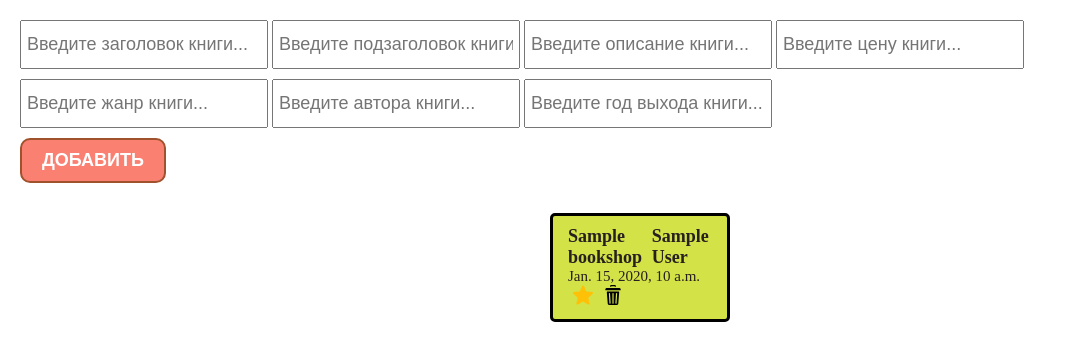
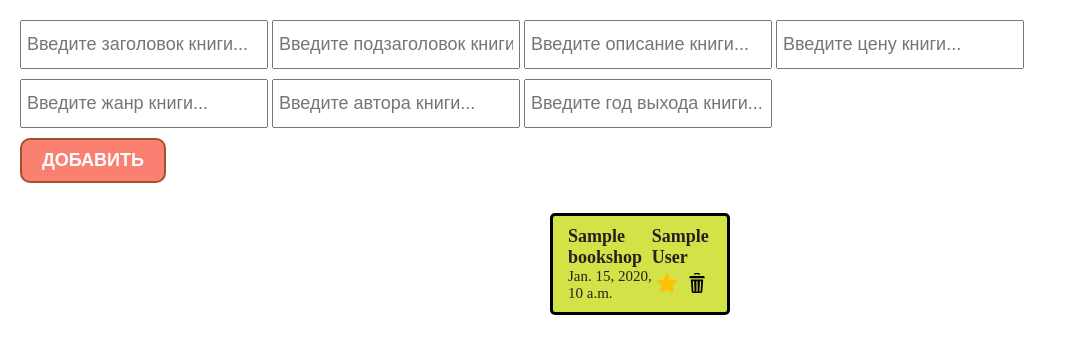
Before and after one commit to desteri/todo, a Django app: page /book/ in a window 1280 px wide. Shown: the top 361 px of the page, without its empty margins (0-1067 px from the left). Run offline with Django 3.2, Linux system fonts and the light colour scheme; tables that the repository leaves empty hold one stand-in row (values such as "Sample post").

Commit message:
added changes in books.css

```diff
--- a/main/static/style/books.css
+++ b/main/static/style/books.css
@@ -68,7 +68,7 @@ section {
     font-size: 18px;
 }
 
-.item_ftr {
+.book_ftr {
     display: flex;
     justify-content: space-between;
     align-items: center;
```
